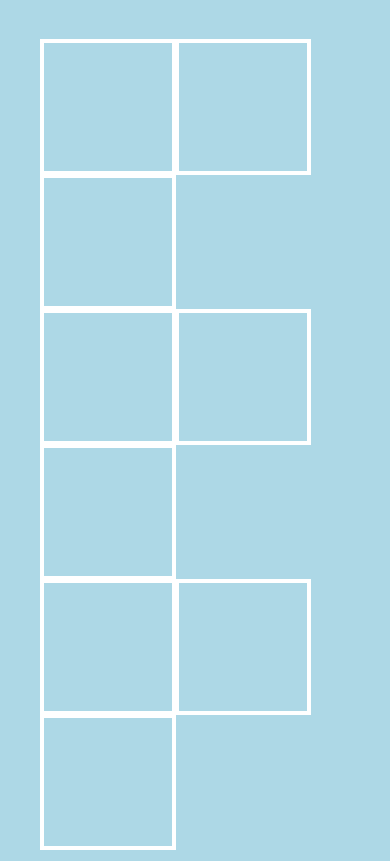
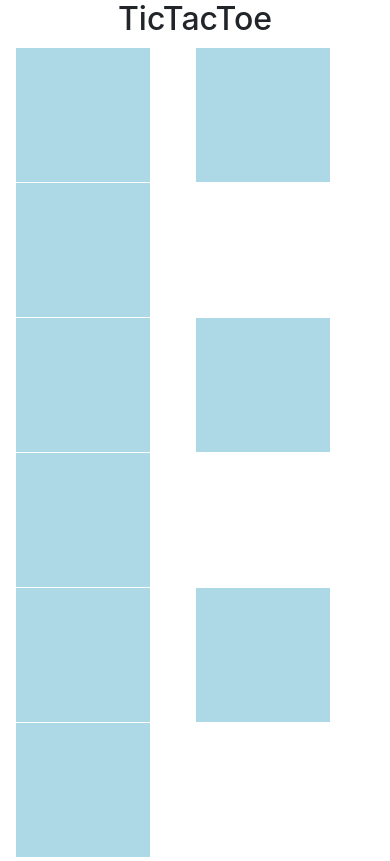
Before and after one commit to Tejashwini-Busnur/tictactoe, a React app: page / in a window 390 px wide. Shown: the top 861 px of the page. Built offline with nearby package versions, Linux system fonts and the light colour scheme.

Commit message:
made mobile compatible

```diff
--- a/package.json
+++ b/package.json
@@ -6,6 +6,7 @@
     "@testing-library/jest-dom": "^4.2.4",
     "@testing-library/react": "^9.5.0",
     "@testing-library/user-event": "^7.2.1",
+    "bootstrap": "^4.5.0",
     "react": "^16.13.1",
     "react-dom": "^16.13.1",
     "react-scripts": "3.4.1"
--- a/src/index.css
+++ b/src/index.css
@@ -4,9 +4,26 @@ body {
   background: lightblue;
 }
 
+.title{
+  text-align: center;
+  margin-bottom: 10px;
+}
+
 ol, ul {
   padding-left: 30px;
 }
+
+.no-gutters {
+  margin-right: 0;
+  margin-left: 0;
+
+}
+ .col,
+[class*="col-"] {
+  padding-right: 0;
+  padding-left: 0;
+}
+
 
 .board-row:after {
   clear: both;
@@ -22,7 +39,7 @@ ol, ul {
 .square {
   color: #424242;
   background: lightblue;
-  border: 4px solid white;
+  border: 1px solid white;
   float: left;
   font-size: 96px;
   font-weight: bold;
--- a/src/index.js
+++ b/src/index.js
@@ -1,6 +1,7 @@
 import React, {useState} from "react";
 import ReactDOM from "react-dom";
 import "./index.css";
+import 'bootstrap/dist/css/bootstrap.css';
 
 function Square({value, onClick}) {
     return (
@@ -53,27 +54,54 @@ function Game() {
     }
 
     return (
+        <div>
+            <h2 className= "title">TicTacToe</h2>
             <div className="container">
                 <div className="game">
                     <div className="game-board">
                         <div className="board-row">
+                            <div className="row no-gutters">
+                                <div className="col">
                                     {renderSquare(0)}
+                                </div>
+                                <div className="col">
                                     {renderSquare(1)}
+                                </div>
+                                <div className="col">
                                     {renderSquare(2)}
                                 </div>
+                            </div>
+                        </div>
                         <div className="board-row">
+                            <div className="row no-gutters">
+                                <div className="col">
                                     {renderSquare(3)}
+                                </div>
+                                <div className="col">
                                     {renderSquare(4)}
+                                </div>
+                                <div className="col">
                                     {renderSquare(5)}
                                 </div>
+                            </div>
+                        </div>
                         <div className="board-row">
+                            <div className="row no-gutters">
+                                <div className="col">
                                     {renderSquare(6)}
+                                </div>
+                                <div className="col">
                                     {renderSquare(7)}
+                                </div>
+                                <div className="col">
                                     {renderSquare(8)}
+                                </div>
+                            </div>
                         </div>
                     </div>
                     <div className="game-info">{getStatus()}</div>
                     <div className="restart-button">{renderRestartButton()}</div>
+                </div>
             </div>
         </div>
     );
```
Also changed, not shown: 1 other file. Lines whose indentation alone changed are shown as unchanged.
